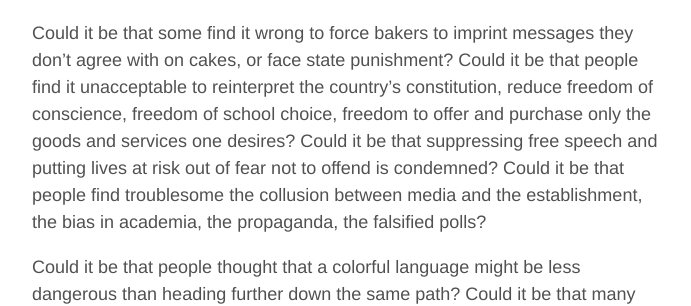
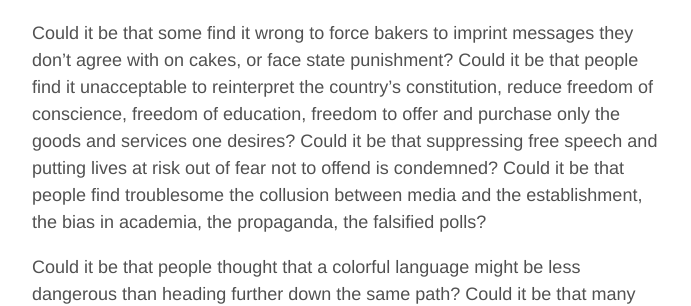
Before and after one commit to aoghina/aoghina.github.io, a Jekyll site: the page built from _posts/2016-11-09-could-it-be.md, in a window 1280 px wide. Shown: the part 737-1043 px from the top of the page, without its empty margins (293-984 px from the left). Built offline with Jekyll 4.4.1, drawn with Linux system fonts in a browser that asks for light colours; comment, search, counter and statistics services are not loaded.

Commit message:
Update could it be

```diff
--- a/_posts/2016-11-09-could-it-be.md
+++ b/_posts/2016-11-09-could-it-be.md
@@ -11,7 +11,7 @@
 
  Could it be that people think uncontrolled immigration poses a risk to national security and stability, especially when originating from areas with a high incidence of different social values? Could it be that the stubbornness of avoiding to name the ideology of an enemy that beheads civilians was considered troubling by some? Could it be that there are citizens that don't agree with a $1.7 billion ransom payment in cash to a regime that has declared its ultimate goal to be the destruction of their country? Could it be that having a future president's organization funded by foreign powers that support terrorism and her trusted aid having immediate family connections to foreign extremist organizations was considered by some worrisome?
 
-Could it be that some find it wrong to force bakers to imprint messages they don't agree with on cakes, or face state punishment? Could it be that people find it unacceptable to reinterpret the country's constitution, reduce freedom of conscience, freedom of school choice, freedom to offer and purchase only the goods and services one desires? Could it be that suppressing free speech and putting lives at risk out of fear not to offend is condemned? Could it be that people find troublesome the collusion between media and the establishment, the bias in academia, the propaganda, the falsified polls?
+Could it be that some find it wrong to force bakers to imprint messages they don't agree with on cakes, or face state punishment? Could it be that people find it unacceptable to reinterpret the country's constitution, reduce freedom of conscience, freedom of education, freedom to offer and purchase only the goods and services one desires? Could it be that suppressing free speech and putting lives at risk out of fear not to offend is condemned? Could it be that people find troublesome the collusion between media and the establishment, the bias in academia, the propaganda, the falsified polls?
 
 Could it be that people thought that a colorful language might be less dangerous than heading further down the same path? Could it be that many didn't find this choice easy, but faced with these options, were so scared of the alternative that they considered the populist, egomaniac candidate promising them to face the powerful forces that push their nation in a wrong direction to be the better option? Could it be that the responsibility of this choice, even if it proves to take the country further down the road to serfdom, falls on those who brought people in the position to make it?
 
```
